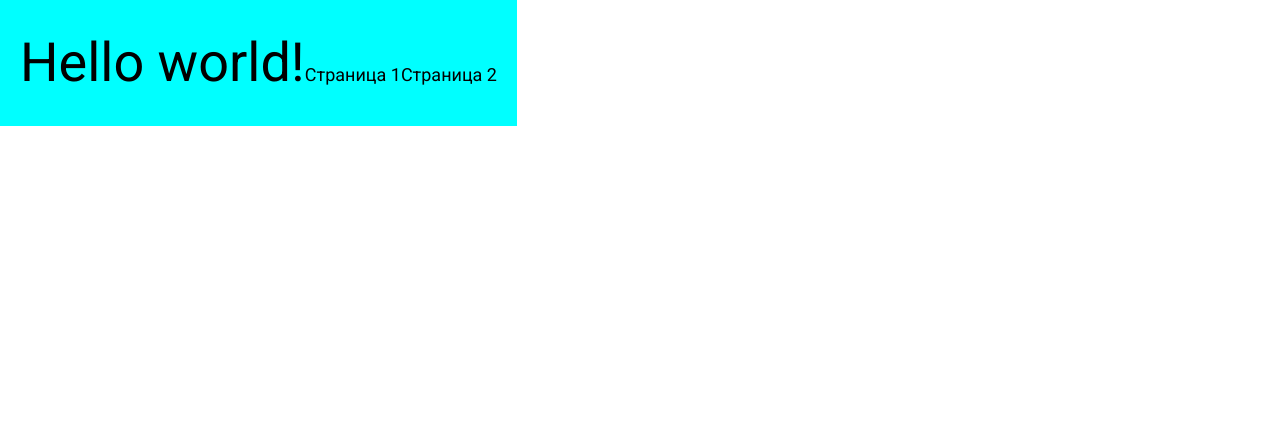
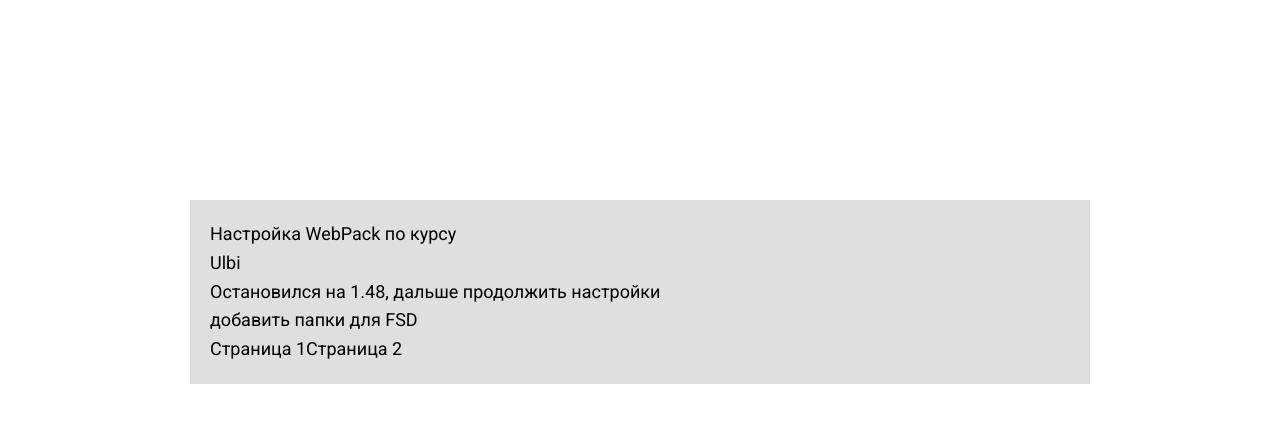
Before and after one commit to ArtErusov/YeaHub, a React app: page / in a window 1280 px wide. Shown: the top 422 px of the page. Built offline with nearby package versions, Linux system fonts and the light colour scheme.

Commit message:
Added Ui

```diff
--- a/src/components/App.module.scss
+++ b/src/components/App.module.scss
@@ -1,10 +1,8 @@
 @import '../styles/main.css';
 
-.hello {
-  background-color: aqua;
+.container {
+  margin: 200px auto 0;
+  background-color: var(--main);
+  width: 900px;
   padding: 20px;
-
-  span {
-    font-size: 54px;
-  }
 }
--- a/src/components/App.tsx
+++ b/src/components/App.tsx
@@ -6,12 +6,15 @@
 
 export const App = () => {
   return (
-    <button className={styles['hello']}>
-      <span>Hello world!</span>
+    <div className={styles['container']}>
+      <p>Настройка WebPack по курсу</p>{' '}
+      <a href="https://www.youtube.com/watch?v=acAH2_YT6bs">Ulbi</a>
+      <p>Остановился на 1.48, дальше продолжить настройки</p>
+      <p>добавить папки для FSD</p>
       <Link to="/one">Страница 1</Link>
       <Link to="/two">Страница 2</Link>
       <Outlet />
-    </button>
+    </div>
   );
 };
 
--- a/src/styles/main.css
+++ b/src/styles/main.css
@@ -4,3 +4,7 @@
   font-family: 'Roboto', sans-serif;
   font-size: 18px;
 }
+
+*:root {
+  --main: #dfdfdf;
+}
```
